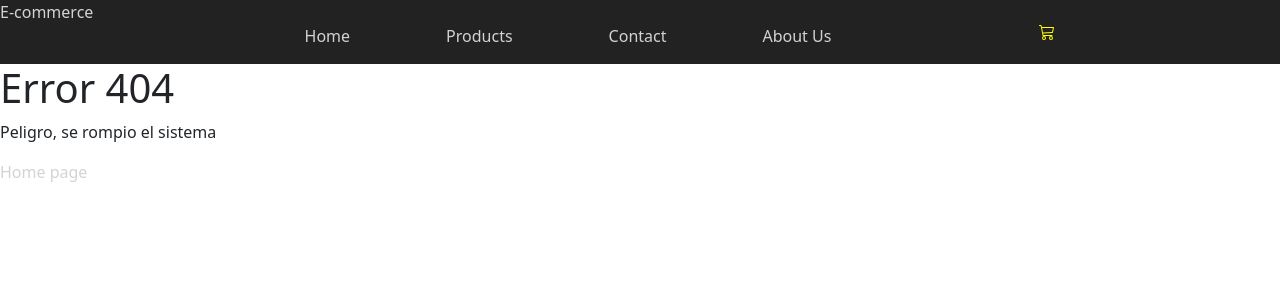
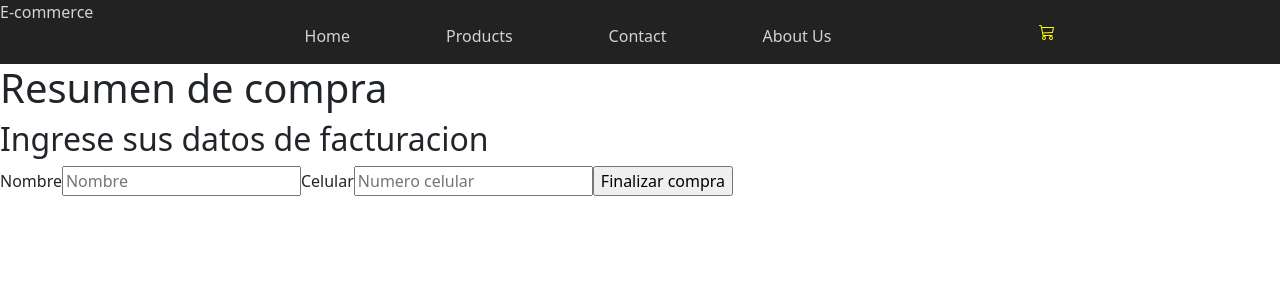
Before and after one commit to gonzaloramosf/react-project, a React (Create React App) app: page /cart/checkout in a window 1280 px wide. Before the commit this address had no page. Shown: the top 300 px of the page. Built offline with nearby package versions, Linux system fonts and the light colour scheme.

Commit message:
ItemCollection II

```diff
--- a/src/App.js
+++ b/src/App.js
@@ -13,6 +13,7 @@ import ProductsPage from './Pages/ProductsPage';
 import ContactPage from './Pages/ContactPage';
 import NotFoundPage from './Pages/NotFoundPage';
 import CartPage from './Pages/CartPage';
+import CheckoutPage from './Pages/CheckoutPage';
 
 function App() {
   return (
@@ -27,7 +28,10 @@ function App() {
               <Route path=':itemId' element={<ItemDetailContainer/>} />
             </Route>
             <Route path='/category/:categoryId' element={<ProductsPage/>}/>
-            <Route path='/cart' element={<CartPage/>} />
+            <Route path='/cart'>
+              <Route index element={<CartPage/>} />
+              <Route path='/cart/checkout' element={<CheckoutPage/>} />
+            </Route>
             <Route path='/contact' element={<ContactPage/>} />
             <Route path='/about' element={<AboutUsPage/>} />
             <Route path='*' element={<NotFoundPage/>} />
--- a/src/Context/CartContext.js
+++ b/src/Context/CartContext.js
@@ -50,11 +50,11 @@ export const CartProvider = ({ children }) => {
     }
 
     const totalAmountToPay = () => {
-        // show total amount to pay
+
     }
 
     return (
-        <CartContext.Provider value={{cart, addItem, removeItem, clearCart, totalItems}}>
+        <CartContext.Provider value={{cart, addItem, removeItem, clearCart, totalItems, totalAmountToPay}}>
             { children }
         </CartContext.Provider>
     );
--- a/src/Pages/CartPage.js
+++ b/src/Pages/CartPage.js
@@ -1,22 +1,10 @@
-import { useCart } from "../Context/CartContext";
+import Cart from '../components/Cart/Cart'
 
 const CartPage = () => {
 
-    const {cart, removeItem, clearCart} = useCart();
-
     return (
         <div>
-            <h1> Cart </h1>
-            {cart.map((purchase) => {
-                return (
-                    <div key={purchase.item.id}>
-                        <p>{purchase.item.name}</p>
-                        <p>{purchase.quantity}</p>
-                        <button onClick={()=>removeItem(purchase.item.id)}> eliminar </button>
-                    </div>
-                )
-            })}
-            <button onClick={clearCart}> vaciar carrito </button>
+            <Cart/>
         </div>
     )
 }
--- /dev/null
+++ b/src/Pages/CheckoutPage.js
@@ -0,0 +1,9 @@
+import Checkout from '../components/Checkout/Checkout';
+
+const CheckoutPage = () => {
+    return (
+        <Checkout/>
+    )
+}
+
+export default CheckoutPage;
--- /dev/null
+++ b/src/components/Cart/Cart.js
@@ -0,0 +1,28 @@
+import { useNavigate } from 'react-router-dom';
+import {useCart} from '../../Context/CartContext';
+
+const Cart = () => {
+    const {cart, removeItem, clearCart} = useCart();
+    const navigate = useNavigate();
+
+
+    return (
+        <div>
+            <h1> Cart </h1>
+            {cart.map((purchase) => {
+                return (
+                    <div key={purchase.item.id}>
+                        <p>{purchase.item.name}</p>
+                        <p>{purchase.quantity}</p>
+                        <button onClick={()=>removeItem(purchase.item.id)}> eliminar </button>
+                    </div>
+                )
+            })}
+            <button onClick={clearCart}> vaciar carrito </button>
+            <button onClick={() => navigate('/cart/checkout')}> To Checkout </button>
+        </div>
+    )
+
+}
+
+export default Cart;
--- /dev/null
+++ b/src/components/Checkout/Checkout.js
@@ -0,0 +1,69 @@
+import { useState } from 'react';
+import {useCart} from '../../Context/CartContext';
+import { getFirestore } from "../../firebase";
+
+const Checkout = () => {
+    const {cart} = useCart();
+    const [name, setName] = useState('');
+    const [phone, setPhone] = useState('');
+
+    const total = (cart) => {
+        let total = 0;
+        cart.forEach((element) => {
+        total += element.item.price * element.quantity;
+        });
+        return total;
+    }
+
+    const handleSumbit = (evt) => {
+        evt.preventDefault();
+
+        if (!name || !phone) {
+            console.log('completa los campos');
+            return false;
+        }
+
+        const newOrder = {
+        buyer:{
+            name,
+            phone
+        },
+        items:{
+            cart
+        },
+        total: total(cart)
+        }
+
+        console.log(newOrder);
+        const db = getFirestore();
+        db.collection('orders').add(newOrder).then((res) => console.log('compra realizada', res.id))
+                                             .catch((err) => console.log('error', err))
+    }
+
+    return (
+        <div>
+            <h1> Resumen de compra </h1>
+            {cart.map((cart) => {
+                return (
+                    <div key={cart.item.id}>
+                        <p>Nombre: {cart.item.id}</p>
+                        <p>${cart.item.price * cart.quantity}</p>
+                    </div>
+                )
+            })}
+            <h2> Ingrese sus datos de facturacion </h2>
+            <form onSubmit={handleSumbit}>
+                <label htmlFor='name'> Nombre </label>
+                <input type='text' id='name' name='name' placeholder='Nombre'
+                       value={name} onChange={e=>setName(e.target.value)}/>
+                <label htmlFor='phone'> Celular </label>
+                <input type='number' id='phone' name='phone' placeholder='Numero celular'
+                       value={phone} onChange={e=>setPhone(e.target.value)}/>
+
+                <input type='submit' value='Finalizar compra' />
+            </form>
+        </div>
+    )
+}
+
+export default Checkout;
```
